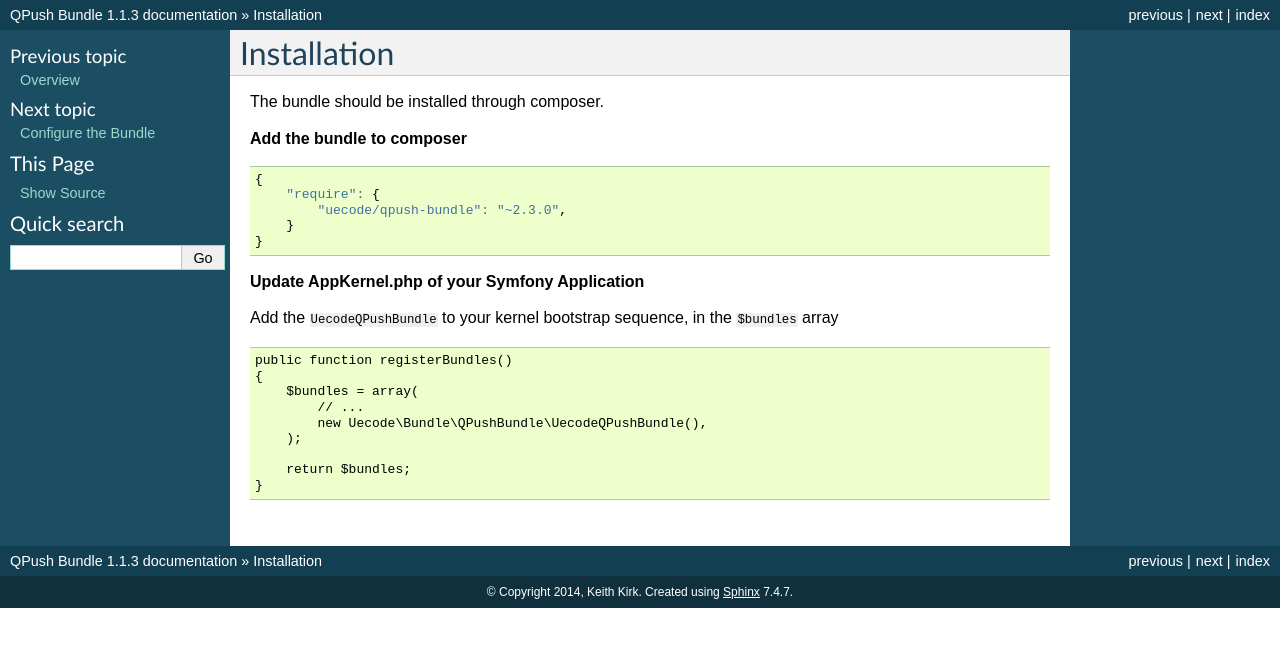
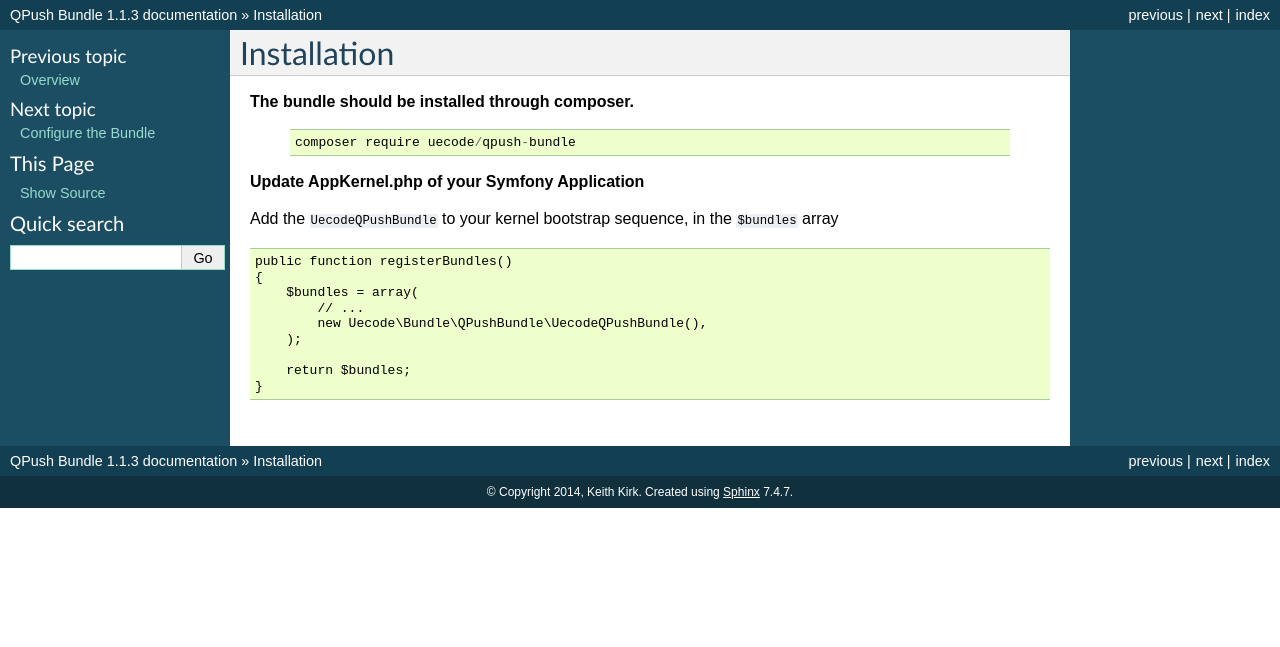
Before and after one commit to uecode/qpush-bundle, a Sphinx documentation site: the page built from docs/installation.rst, in a window 1280 px wide. Shown: the top 647 px of the page. Built offline with Sphinx 7.4.7, drawn with Linux system fonts in a browser that asks for light colours.

Commit message:
Updates installation example

```diff
--- a/docs/installation.rst
+++ b/docs/installation.rst
@@ -1,17 +1,11 @@
 Installation
 ============
 
-The bundle should be installed through composer.
+**The bundle should be installed through composer.**
 
-**Add the bundle to composer**
+ ::
 
-.. code-block:: js
-
-    {
-        "require": {
-            "uecode/qpush-bundle": "~2.3.0",
-        }
-    }
+    composer require uecode/qpush-bundle
 
 **Update AppKernel.php of your Symfony Application**
 
```
